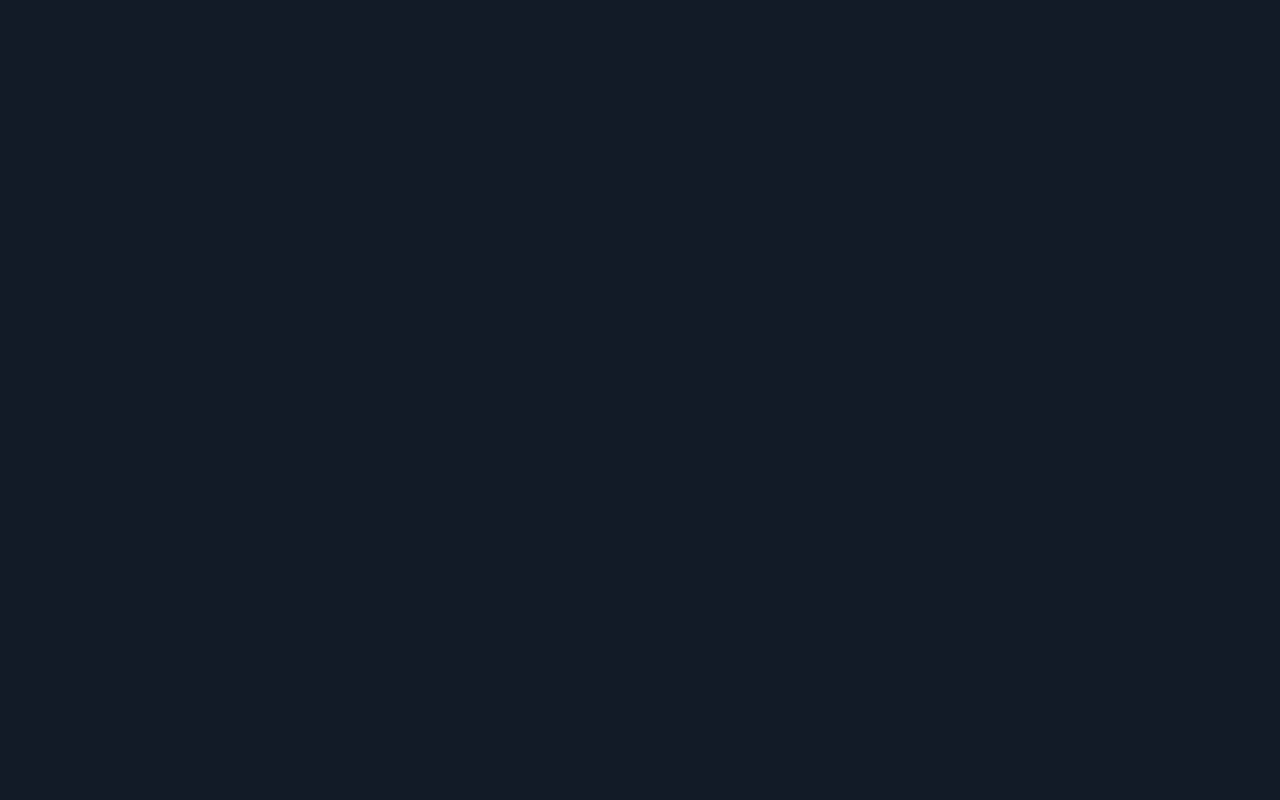
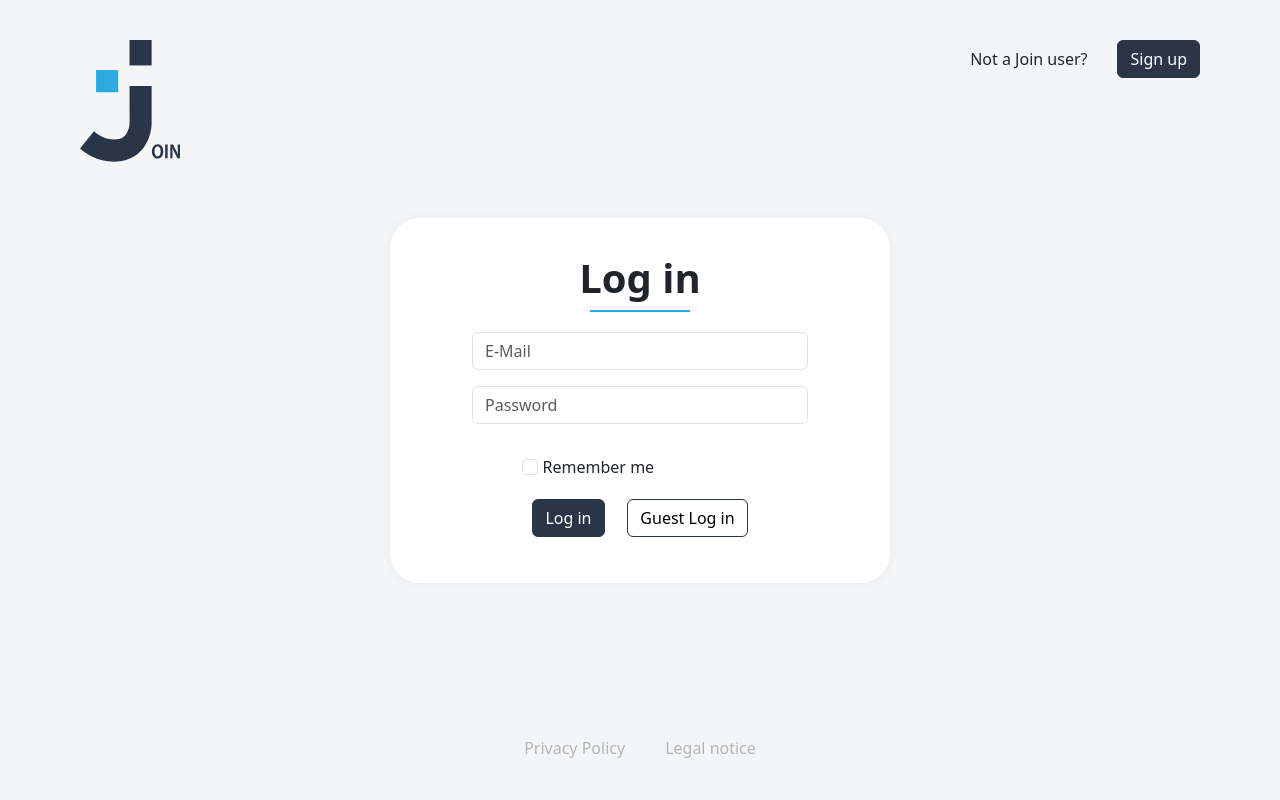
Before and after one commit to danielhaendel/join, a website: page index.html in a window 1280 px wide. Drawn offline with nearby package versions, Linux system fonts and the light colour scheme.

Commit message:
adding a sign in and sign up page

```diff
--- /dev/null
+++ b/assets/css/buttons.css
@@ -0,0 +1,3 @@
+.btn {
+    --bs-btn-font-weight: 500;
+}
--- /dev/null
+++ b/assets/css/color.css
@@ -0,0 +1,154 @@
+:root{
+    --bs-blue: #242a34;
+    --bs-indigo: #6610f2;
+    --bs-purple: #6f42c1;
+    --bs-pink: #d63384;
+    --bs-red: #dc3545;
+    --bs-orange: #fd7e14;
+    --bs-yellow: #ffc107;
+    --bs-green: #198754;
+    --bs-teal: #20c997;
+    --bs-cyan: #0dcaf0;
+    --bs-black: #000;
+    --bs-white: #fff;
+    --bs-gray: #6c757d;
+    --bs-gray-dark: #343a40;
+    --bs-gray-100: #f8f9fa;
+    --bs-gray-200: #e9ecef;
+    --bs-gray-300: #dee2e6;
+    --bs-gray-400: #ced4da;
+    --bs-gray-500: #adb5bd;
+    --bs-gray-600: #6c757d;
+    --bs-gray-700: #495057;
+    --bs-gray-800: #343a40;
+    --bs-gray-900: #212529;
+    --bs-primary: #364356;
+    --bs-secondary: #6c757d;
+    --bs-success: #198754;
+    --bs-info: #0dcaf0;
+    --bs-warning: #ffc107;
+    --bs-danger: #dc3545;
+    --bs-light: #f8f9fa;
+    --bs-dark: #212529;
+    --bs-primary-rgb: 13,110,253;
+    --bs-secondary-rgb: 108,117,125;
+    --bs-success-rgb: 25,135,84;
+    --bs-info-rgb: 13,202,240;
+    --bs-warning-rgb: 255,193,7;
+    --bs-danger-rgb: 220,53,69;
+    --bs-light-rgb: 248,249,250;
+    --bs-dark-rgb: 33,37,41;
+    --bs-primary-text-emphasis: #052c65;
+    --bs-secondary-text-emphasis: #2b2f32;
+    --bs-success-text-emphasis: #0a3622;
+    --bs-info-text-emphasis: #055160;
+    --bs-warning-text-emphasis: #664d03;
+    --bs-danger-text-emphasis: #58151c;
+    --bs-light-text-emphasis: #495057;
+    --bs-dark-text-emphasis: #495057;
+    --bs-primary-bg-subtle: #cfe2ff;
+    --bs-secondary-bg-subtle: #e2e3e5;
+    --bs-success-bg-subtle: #d1e7dd;
+    --bs-info-bg-subtle: #cff4fc;
+    --bs-warning-bg-subtle: #fff3cd;
+    --bs-danger-bg-subtle: #f8d7da;
+    --bs-light-bg-subtle: #fcfcfd;
+    --bs-dark-bg-subtle: #ced4da;
+    --bs-primary-border-subtle: #9ec5fe;
+    --bs-secondary-border-subtle: #c4c8cb;
+    --bs-success-border-subtle: #a3cfbb;
+    --bs-info-border-subtle: #9eeaf9;
+    --bs-warning-border-subtle: #ffe69c;
+    --bs-danger-border-subtle: #f1aeb5;
+    --bs-light-border-subtle: #e9ecef;
+    --bs-dark-border-subtle: #adb5bd;
+    --bs-white-rgb: 255,255,255;
+    --bs-black-rgb: 0,0,0;
+    --bs-font-sans-serif: system-ui,-apple-system,"Segoe UI",Roboto,"Helvetica Neue","Noto Sans","Liberation Sans",Arial,sans-serif,"Apple Color Emoji","Segoe UI Emoji","Segoe UI Symbol","Noto Color Emoji";
+    --bs-font-monospace: SFMono-Regular,Menlo,Monaco,Consolas,"Liberation Mono","Courier New",monospace;
+    --bs-gradient: linear-gradient(180deg, rgba(255, 255, 255, 0.15), rgba(255, 255, 255, 0));
+    --bs-body-font-family: var(--bs-font-sans-serif);
+    --bs-body-font-size: 1rem;
+    --bs-body-font-weight: 400;
+    --bs-body-line-height: 1.5;
+    --bs-body-color: #212529;
+    --bs-body-color-rgb: 33,37,41;
+    --bs-body-bg: #fff;
+    --bs-body-bg-rgb: 255,255,255;
+    --bs-emphasis-color: #000;
+    --bs-emphasis-color-rgb: 0,0,0;
+    --bs-secondary-color: rgba(33, 37, 41, 0.75);
+    --bs-secondary-color-rgb: 33,37,41;
+    --bs-secondary-bg: #e9ecef;
+    --bs-secondary-bg-rgb: 233,236,239;
+    --bs-tertiary-color: rgba(33, 37, 41, 0.5);
+    --bs-tertiary-color-rgb: 33,37,41;
+    --bs-tertiary-bg: #f8f9fa;
+    --bs-tertiary-bg-rgb: 248,249,250;
+    --bs-heading-color: inherit;
+    --bs-link-color: #b5b5b5;
+    --bs-link-color-rgb: 13,110,253;
+    --bs-link-decoration: underline;
+    --bs-link-hover-color: #2a3647;
+    --bs-link-hover-color-rgb: 10,88,202;
+    --bs-code-color: #d63384;
+    --bs-highlight-color: #212529;
+    --bs-highlight-bg: #fff3cd;
+    --bs-border-width: 1px;
+    --bs-border-style: solid;
+    --bs-border-color: #dee2e6;
+    --bs-border-color-translucent: rgba(0, 0, 0, 0.175);
+    --bs-border-radius: 0.375rem;
+    --bs-border-radius-sm: 0.25rem;
+    --bs-border-radius-lg: 0.5rem;
+    --bs-border-radius-xl: 1rem;
+    --bs-border-radius-xxl: 2rem;
+    --bs-border-radius-2xl: var(--bs-border-radius-xxl);
+    --bs-border-radius-pill: 50rem;
+    --bs-box-shadow: 0 0.5rem 1rem rgba(0, 0, 0, 0.15);
+    --bs-box-shadow-sm: 0 0.125rem 0.25rem rgba(0, 0, 0, 0.075);
+    --bs-box-shadow-lg: 0 1rem 3rem rgba(0, 0, 0, 0.175);
+    --bs-box-shadow-inset: inset 0 1px 2px rgba(0, 0, 0, 0.075);
+    --bs-focus-ring-width: 0.25rem;
+    --bs-focus-ring-opacity: 0.25;
+    --bs-focus-ring-color: rgba(13, 110, 253, 0.25);
+    --bs-form-valid-color: #198754;
+    --bs-form-valid-border-color: #198754;
+    --bs-form-invalid-color: #dc3545;
+    --bs-form-invalid-border-color: #dc3545;
+}
+
+.btn-primary {
+    --bs-btn-color: #fff;
+    --bs-btn-bg: #2a3647;
+    --bs-btn-border-color: #2a3647;
+    --bs-btn-hover-color: #2a3647;
+    --bs-btn-hover-bg: #fff;
+    --bs-btn-hover-border-color: #2a3647;
+    --bs-btn-focus-shadow-rgb: 49, 132, 253;
+    --bs-btn-active-color: #fff;
+    --bs-btn-active-bg: #2a3647;
+    --bs-btn-active-border-color: #2a3647;
+    --bs-btn-active-shadow: inset 0 3px 5px rgba(0, 0, 0, 0.125);
+    --bs-btn-disabled-color: #fff;
+    --bs-btn-disabled-bg: #2a3647;
+    --bs-btn-disabled-border-color: #2a3647;
+}
+
+.btn-info {
+    --font-weight
+    --bs-btn-color: #2a3647; /* Textfarbe */
+    --bs-btn-bg: #fff; /* Hintergrundfarbe */
+    --bs-btn-border-color: #2a3647; /* Rahmenfarbe */
+    --bs-btn-hover-color: #fff; /* Textfarbe beim Hover */
+    --bs-btn-hover-bg: #2a3647; /* Hintergrundfarbe beim Hover */
+    --bs-btn-hover-border-color: #fff; /* Rahmenfarbe beim Hover */
+    --bs-btn-focus-shadow-rgb: 49, 132, 253; /* Fokus-Schatten unverändert */
+    --bs-btn-active-color: #2a3647; /* Textfarbe beim Aktivzustand */
+    --bs-btn-active-bg: #fff; /* Hintergrundfarbe beim Aktivzustand */
+    --bs-btn-active-border-color: #2a3647; /* Rahmenfarbe beim Aktivzustand */
+    --bs-btn-active-shadow: inset 0 3px 5px rgba(0, 0, 0, 0.125); /* Aktiv-Schatten unverändert */
+    --bs-btn-disabled-color: #2a3647; /* Textfarbe bei Deaktivierung */
+    --bs-btn-disabled-bg: #fff; /* Hintergrundfarbe bei Deaktivierung */
+    --bs-btn-disabled-border-color: #fff; /* Rahmenfarbe bei Deaktivierung */
+}
--- /dev/null
+++ b/assets/css/login.css
@@ -0,0 +1,87 @@
+.sign-up {
+    display: flex;
+    align-items: center;
+    height: 38px;
+    gap: 30px;
+}
+
+.sign-up p {
+    margin: 0;
+    padding: 0;
+    font-weight: 500;
+}
+
+.sign-up button {
+    height: 38px;
+}
+
+.center-card {
+    display: flex;
+    justify-content: center;
+    align-items: center;
+    height: 100vh;
+}
+
+.login-card {
+    width: 500px;
+    padding: 20px;
+    background-color: #ffffff;
+    box-shadow: 0 0 10px rgba(0, 0, 0, 0.05);
+    display: flex;
+    align-items: center;
+    border-radius: 30px;
+    border: solid 0 #ffffff;
+}
+
+.login-card-body {
+    display: flex;
+    flex-direction: column;
+    justify-content: center;
+    align-items: center;
+    width: 80%;
+}
+
+.login-heading {
+    font-size: 2.5rem;
+    font-weight: bold;
+}
+
+.login-separator {
+    border: solid 1px #29aae0;
+    width: 30%;
+    margin-bottom: 20px;
+}
+
+.login-area {
+    width: 70%;
+    margin-top: 15px;
+}
+
+.login-btn {
+    width: 100%;
+    padding: 10px 10px;
+    margin-top: 10px;
+}
+
+.guest-login-button {
+    background-color: #fdfdfd !important;
+    color: #2a3647 !important;
+}
+
+.guest-login-button:hover {
+    background-color: #2a3647 !important;
+    color: #fdfdfd !important;
+}
+
+.sign-up-header {
+    width: 100%;
+    text-align: center;
+    position: relative;
+}
+
+.arrow-left {
+    position: absolute;
+    left: 0;
+    margin-top: 5px;
+    cursor: pointer;
+}
--- a/assets/css/style.css
+++ b/assets/css/style.css
@@ -1,5 +1,50 @@
 body {
-    background-color: #121b27;
+    background-color: #f4f5f6;
     margin: 0;
     padding: 0;
 }
+
+header {
+    position: absolute;
+    top: 0;
+    left: 0;
+    display: flex;
+    justify-content: space-between;
+    width: 100%;
+    padding: 40px 80px;
+}
+
+header img {
+    height: 121.97px;
+    width: auto;
+}
+
+footer {
+    position: absolute;
+    bottom: 0;
+    left: 0;
+    width: 100%;
+    padding: 40px 0;
+    display: flex;
+    justify-content: center;
+    gap: 40px
+}
+
+.footer-link {
+    text-decoration: none;
+    color: #b5b5b5;
+}
+
+.footer-link:hover {
+    color: #2a3647;
+}
+
+.div-center {
+    display: flex;
+    justify-content: center;
+}
+
+.div-space-between {
+    display: flex;
+    justify-content: space-between;
+}
--- a/assets/js/main.js
+++ b/assets/js/main.js
@@ -1,3 +1,30 @@
 function init() {
-    console.log('Hello World! This is Join');
+    loadHeaderFooter();
 }
+
+function loadHeaderFooter() {
+    fetch('assets/template/desktop_header_menu.html')
+        .then(response => response.text())
+        .then(data => {
+            document.getElementById('header').innerHTML = data;
+        })
+        .catch(error => console.error('Error loading header:', error));
+    fetch('assets/template/start_footer.html')
+        .then(response => response.text())
+        .then(data => {
+            document.getElementById('footer').innerHTML = data;
+        })
+        .catch(error => console.error('Error loading header:', error));
+}
+
+function showLogin() {
+    document.getElementById("login").classList.remove("d-none");
+    document.getElementById("sign-up").classList.add("d-none");
+    document.getElementById("sign-up-header").classList.remove("d-none");
+}
+
+function showSignup() {
+    document.getElementById("sign-up").classList.remove("d-none");
+    document.getElementById("login").classList.add("d-none");
+    document.getElementById("sign-up-header").classList.add("d-none");
+}
--- /dev/null
+++ b/assets/template/desktop_header_menu.html
@@ -0,0 +1,7 @@
+<header>
+    <img src="assets/img/join_logo.svg" alt="Logo">
+    <div class="sign-up" id="sign-up-header">
+        <p>Not a Join user?</p>
+        <button type="button" class="btn btn-primary login-button join-btn" onclick="showSignup()">Sign up</button>
+    </div>
+</header>
--- /dev/null
+++ b/assets/template/start_footer.html
@@ -0,0 +1,4 @@
+<footer>
+    <a href="#" class="footer-link">Privacy Policy</a>
+    <a href="#" class="footer-link">Legal notice</a>
+</footer>
--- a/index.html
+++ b/index.html
@@ -2,11 +2,83 @@
 <html lang="de">
 <head>
     <meta charset="UTF-8">
-    <title>Kanban</title>
+    <title>Join</title>
+    <!--Bootstrap CSS-->
+    <link rel="stylesheet" href="node_modules/bootstrap/dist/css/bootstrap.min.css">
+    <link href="https://fonts.googleapis.com/css2?family=Material+Symbols+Outlined" rel="stylesheet">
     <link rel="stylesheet" href="assets/css/style.css">
+    <link rel="stylesheet" href="assets/css/buttons.css">
+    <link rel="stylesheet" href="assets/css/login.css">
+    <link rel="stylesheet" href="assets/css/color.css">
+    <link rel="stylesheet" href="assets/css/checkbox.css">
     <script src="assets/js/main.js"></script>
 </head>
-<body onload="init()">
-
+<body class="center-card" onload="init()">
+<div id="header"></div>
+<div class="card login-card" id="login">
+    <div class="card-body login-card-body">
+        <h2 class="login-heading"> Log in</h2>
+        <div class="login-separator"></div>
+        <div class="input-group mb-3">
+            <input type="text" class="form-control" placeholder="E-Mail" aria-label="email"
+                   aria-describedby="basic-addon1">
+        </div>
+        <div class="input-group mb-3">
+            <input type="password" class="form-control" placeholder="Password" aria-label="password"
+                   aria-describedby="basic-addon1">
+        </div>
+        <div class="login-area">
+            <div class="remember-me">
+                <input class="form-check-input" type="checkbox" value="" id="remember-me">
+                <label class="form-check-label" for="remember-me">
+                    Remember me
+                </label>
+            </div>
+            <div class="login-btn div-space-between">
+                <button type="button" class="btn btn-primary">Log in</button>
+                <button type="button" class="btn btn-info">Guest Log in</button>
+            </div>
+        </div>
+    </div>
+</div>
+<div class="card login-card d-none" id="sign-up">
+    <div class="card-body login-card-body">
+        <div class="sign-up-header">
+            <span class="material-symbols-outlined arrow-left" onclick="showLogin()">arrow_back</span>
+            <h2 class="sign-up-heading"> Sign up</h2>
+        </div>
+        <div class="login-separator"></div>
+        <div class="input-group mb-3">
+            <input type="text" class="form-control" placeholder="Name" aria-label="name"
+                   aria-describedby="basic-addon1">
+        </div>
+        <div class="input-group mb-3">
+            <input type="email" class="form-control" placeholder="E-Mail" aria-label="email"
+                   aria-describedby="basic-addon1">
+        </div>
+        <div class="input-group mb-3">
+            <input type="password" class="form-control" placeholder="Password" aria-label="password"
+                   aria-describedby="basic-addon1">
+        </div>
+        <div class="input-group mb-3">
+            <input type="password" class="form-control" placeholder="Confirm Password" aria-label="password"
+                   aria-describedby="basic-addon1">
+        </div>
+        <div class="login-area">
+            <div class="remember-me">
+                <input class="form-check-input" type="checkbox" value="" id="check-policy">
+                <label class="form-check-label" for="remember-me">
+                    I accept the <a href="#" class="footer-link">Privacy Policy</a>
+                </label>
+            </div>
+            <div class="login-btn div-center">
+                <button type="button" class="btn btn-primary">Sign up</button>
+            </div>
+        </div>
+    </div>
+</div>
+<div id="footer"></div>
+<!--Bootstrap Scripts-->
+<script src="node_modules/bootstrap/dist/js/bootstrap.bundle.min.js"></script>
 </body>
 </html>
--- /dev/null
+++ b/package.json
@@ -0,0 +1,5 @@
+{
+  "dependencies": {
+    "bootstrap": "^5.3.3"
+  }
+}
```
Also changed, not shown: add_task.html (added, +10 -0 lines), assets/css/checkbox.css (added, +11 -0 lines), assets/template/desktop_side_menu.html (added, +10 -0 lines), assets/template/join_svg.html (added, +8 -0 lines), assets/template/mobil_menu.html (added, +10 -0 lines), board.html (added, +10 -0 lines), summary.html (added, +10 -0 lines), assets/img/join_logo.svg (added), 3 other files.
